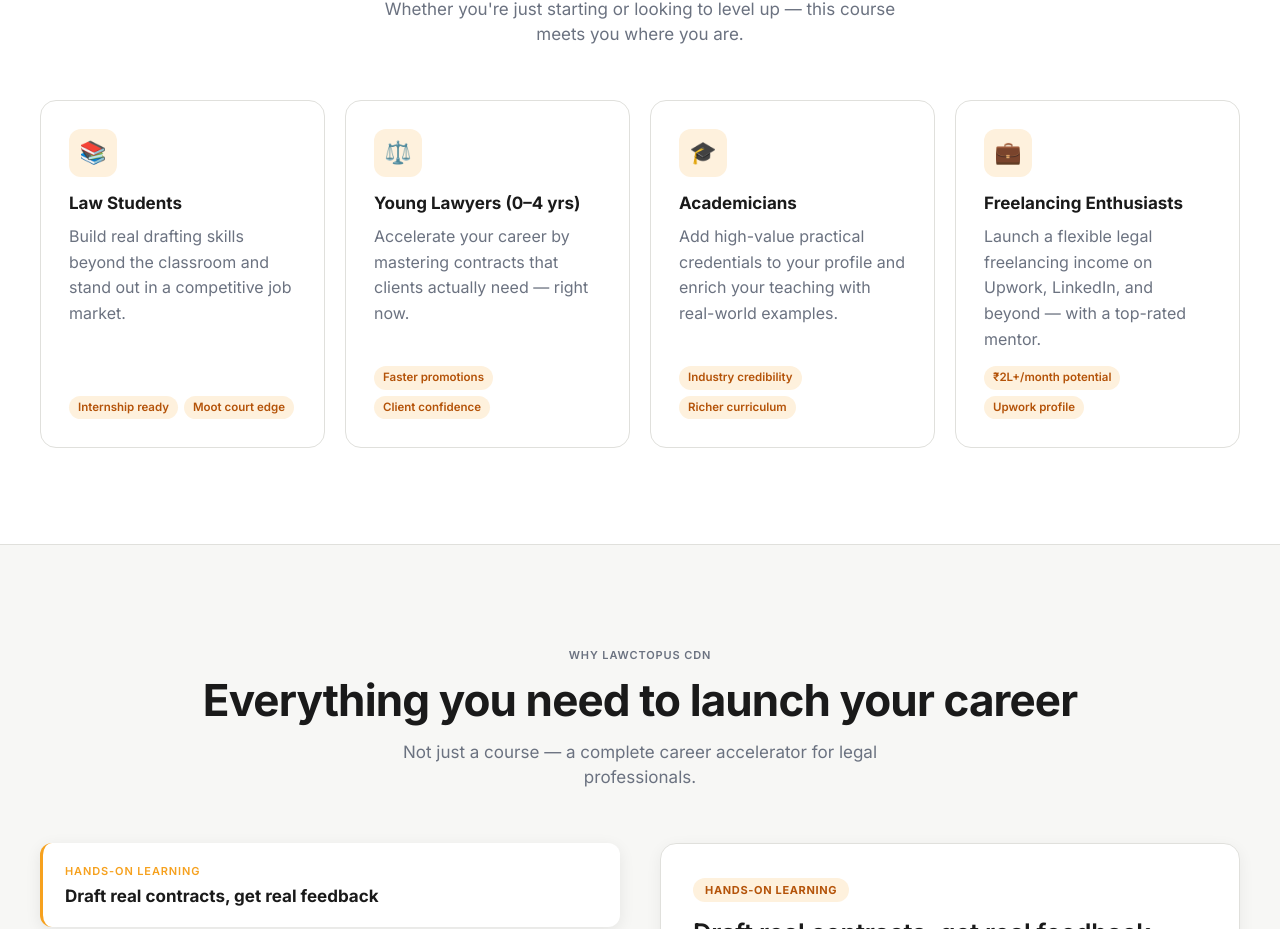
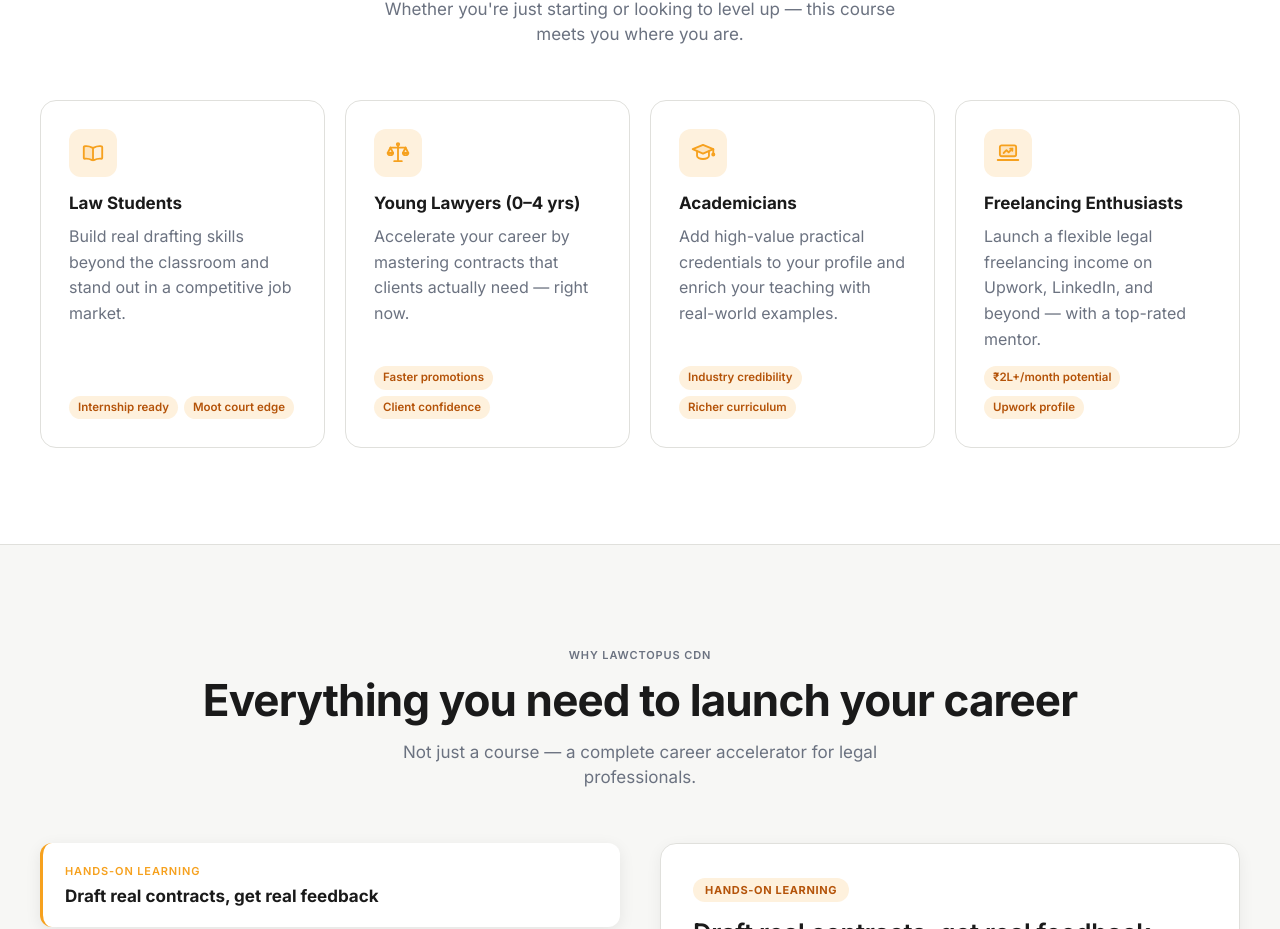
Before and after one commit to shivamvr/lawctopus-landing, a React (Vite) app: page / in a window 1280 px wide. Shown: the part 1293-2222 px from the top of the page. Built offline with nearby package versions, Linux system fonts and the light colour scheme.

Commit message:
replace audience emoji icons with themed duotone SVG icons
- book, scales, graduation cap, and laptop-growth line icons in brand orange

```diff
--- a/src/components/AudienceSection.jsx
+++ b/src/components/AudienceSection.jsx
@@ -1,24 +1,71 @@
+// Themed duotone icons: orange line-art with a soft accent fill.
+const svgProps = {
+  width: 26, height: 26, viewBox: '0 0 24 24', fill: 'none',
+  stroke: 'var(--c-accent)', strokeWidth: 1.7,
+  strokeLinecap: 'round', strokeLinejoin: 'round',
+}
+const fillSoft = { fill: 'var(--c-accent)', fillOpacity: 0.16 }
+
+const BookIcon = () => (
+  <svg {...svgProps}>
+    <path d="M11.2 7c-2.2-1.2-4.6-1.5-7-1.2-.4 0-.7.4-.7.8v9.9c0 .5.4.8.8.8 2.3-.2 4.6.1 6.9 1.3" {...fillSoft} />
+    <path d="M12.8 7c2.2-1.2 4.6-1.5 7-1.2.4 0 .7.4.7.8v9.9c0 .5-.4.8-.8.8-2.3-.2-4.6.1-6.9 1.3" />
+    <path d="M12 7v11.7" />
+  </svg>
+)
+
+const ScalesIcon = () => (
+  <svg {...svgProps}>
+    <path d="M12 5v14" />
+    <path d="M8.5 19.5h7" />
+    <circle cx="12" cy="4" r="1.1" {...fillSoft} />
+    <path d="M5 7h14" />
+    <path d="M5 7l-2.5 5h5L5 7z" {...fillSoft} />
+    <path d="M19 7l-2.5 5h5L19 7z" {...fillSoft} />
+    <path d="M2.5 12a2.5 2 0 0 0 5 0" />
+    <path d="M16.5 12a2.5 2 0 0 0 5 0" />
+  </svg>
+)
+
+const CapIcon = () => (
+  <svg {...svgProps}>
+    <path d="M12 4.5 2.5 8.5 12 12.5l9.5-4L12 4.5z" {...fillSoft} />
+    <path d="M6.5 10.5v4.3c0 1.4 2.5 2.7 5.5 2.7s5.5-1.3 5.5-2.7v-4.3" />
+    <path d="M21.5 8.5v4" />
+    <circle cx="21.5" cy="13.4" r="1" {...fillSoft} />
+  </svg>
+)
+
+const LaptopGrowthIcon = () => (
+  <svg {...svgProps}>
+    <rect x="4.5" y="5" width="15" height="10" rx="1.6" {...fillSoft} />
+    <path d="M2.5 18.5h19" />
+    <path d="M8 12l2.6-2.6 2 2 3.4-3.4" />
+    <path d="M14 8h2v2" />
+  </svg>
+)
+
 const audiences = [
   {
-    icon: '📚',
+    icon: <BookIcon />,
     title: 'Law Students',
     desc: 'Build real drafting skills beyond the classroom and stand out in a competitive job market.',
     tags: ['Internship ready', 'Moot court edge'],
   },
   {
-    icon: '⚖️',
+    icon: <ScalesIcon />,
     title: 'Young Lawyers (0–4 yrs)',
     desc: 'Accelerate your career by mastering contracts that clients actually need — right now.',
     tags: ['Faster promotions', 'Client confidence'],
   },
   {
-    icon: '🎓',
+    icon: <CapIcon />,
     title: 'Academicians',
     desc: 'Add high-value practical credentials to your profile and enrich your teaching with real-world examples.',
     tags: ['Industry credibility', 'Richer curriculum'],
   },
   {
-    icon: '💼',
+    icon: <LaptopGrowthIcon />,
     title: 'Freelancing Enthusiasts',
     desc: 'Launch a flexible legal freelancing income on Upwork, LinkedIn, and beyond — with a top-rated mentor.',
     tags: ['₹2L+/month potential', 'Upwork profile'],
@@ -51,7 +98,6 @@ export default function AudienceSection() {
                 borderRadius: 12,
                 background: 'var(--c-accent-light)',
                 display: 'flex', alignItems: 'center', justifyContent: 'center',
-                fontSize: 22,
               }}>
                 {icon}
               </div>
```
